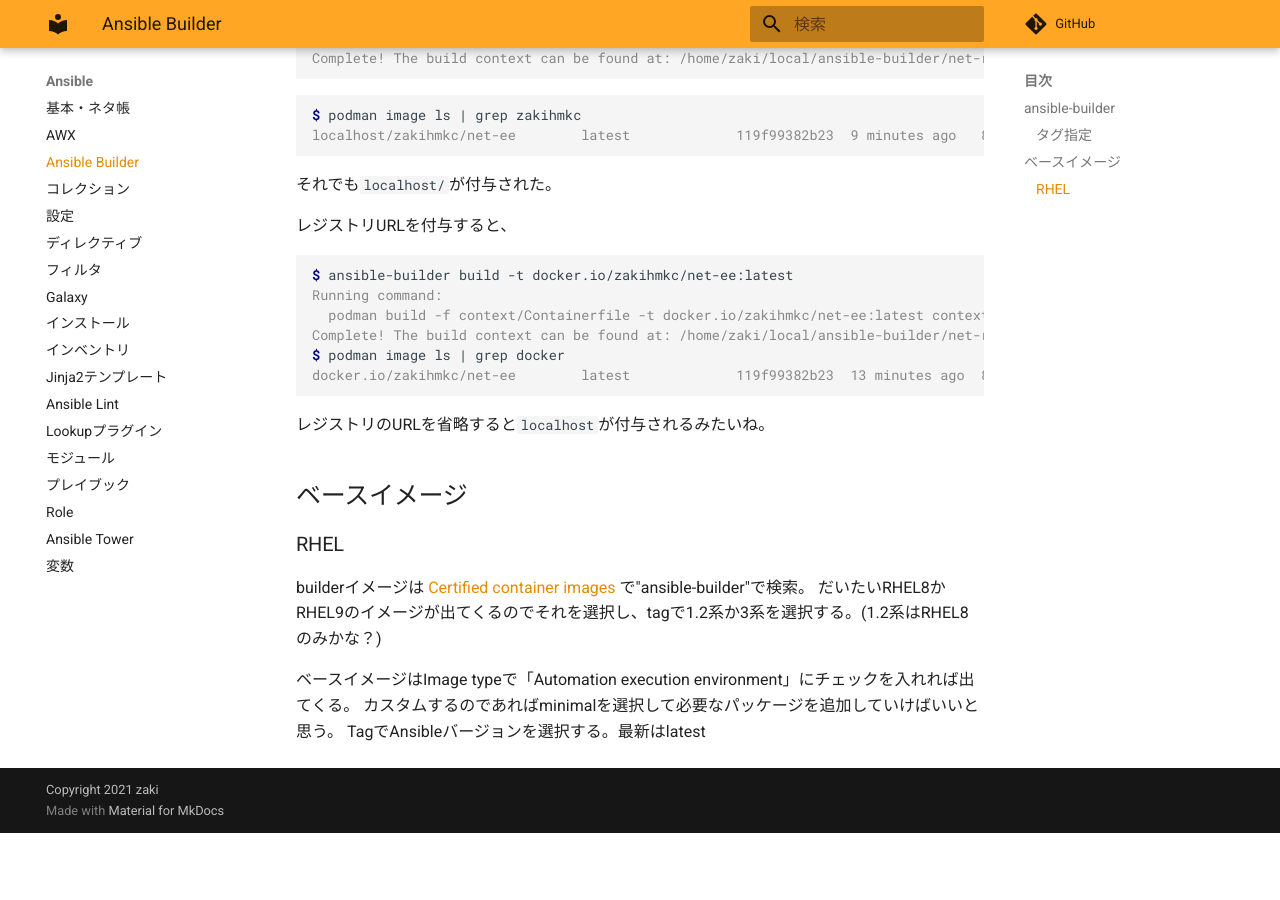
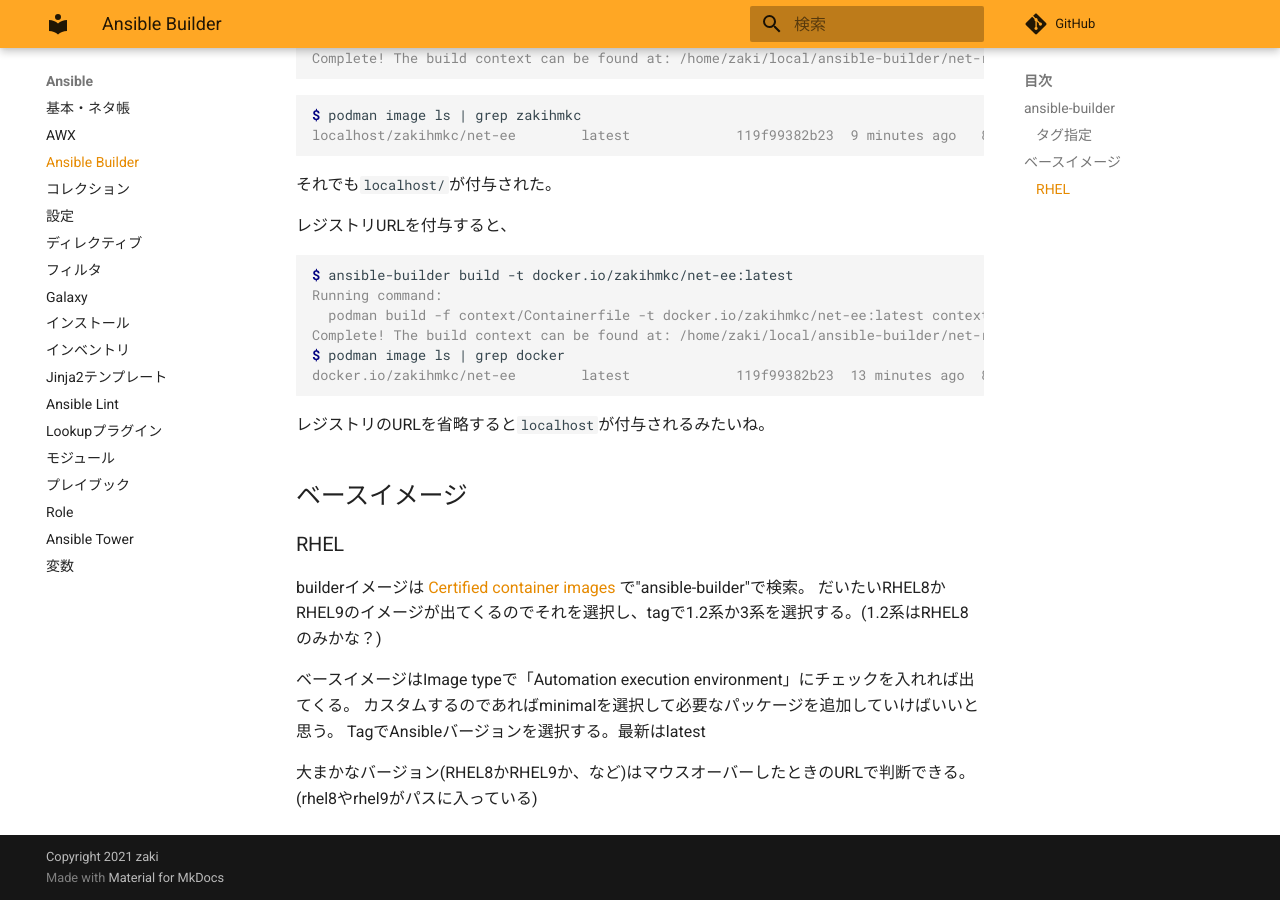
Before and after one commit to zaki-lknr/docs, an MkDocs documentation site: the page built from docs/Ansible/builder.md, in a window 1280 px wide and 900 px high, scrolled down 624 px. Built offline with MkDocs 1.6.1 and Material for MkDocs 9.7.7, drawn with Linux system fonts in a browser that asks for light colours; comment, search, counter and statistics services are not loaded; before the commit the page ends 1457 px from its top, so only the background shows below that.

Commit message:
add: ansible/builder バージョン補足

```diff
--- a/docs/Ansible/builder.md
+++ b/docs/Ansible/builder.md
@@ -57,3 +57,5 @@ builderイメージは [Certified container images](https://catalog.redhat.com/s
 ベースイメージはImage typeで「Automation execution environment」にチェックを入れれば出てくる。
 カスタムするのであればminimalを選択して必要なパッケージを追加していけばいいと思う。
 TagでAnsibleバージョンを選択する。最新はlatest
+
+大まかなバージョン(RHEL8かRHEL9か、など)はマウスオーバーしたときのURLで判断できる。(rhel8やrhel9がパスに入っている)
```
